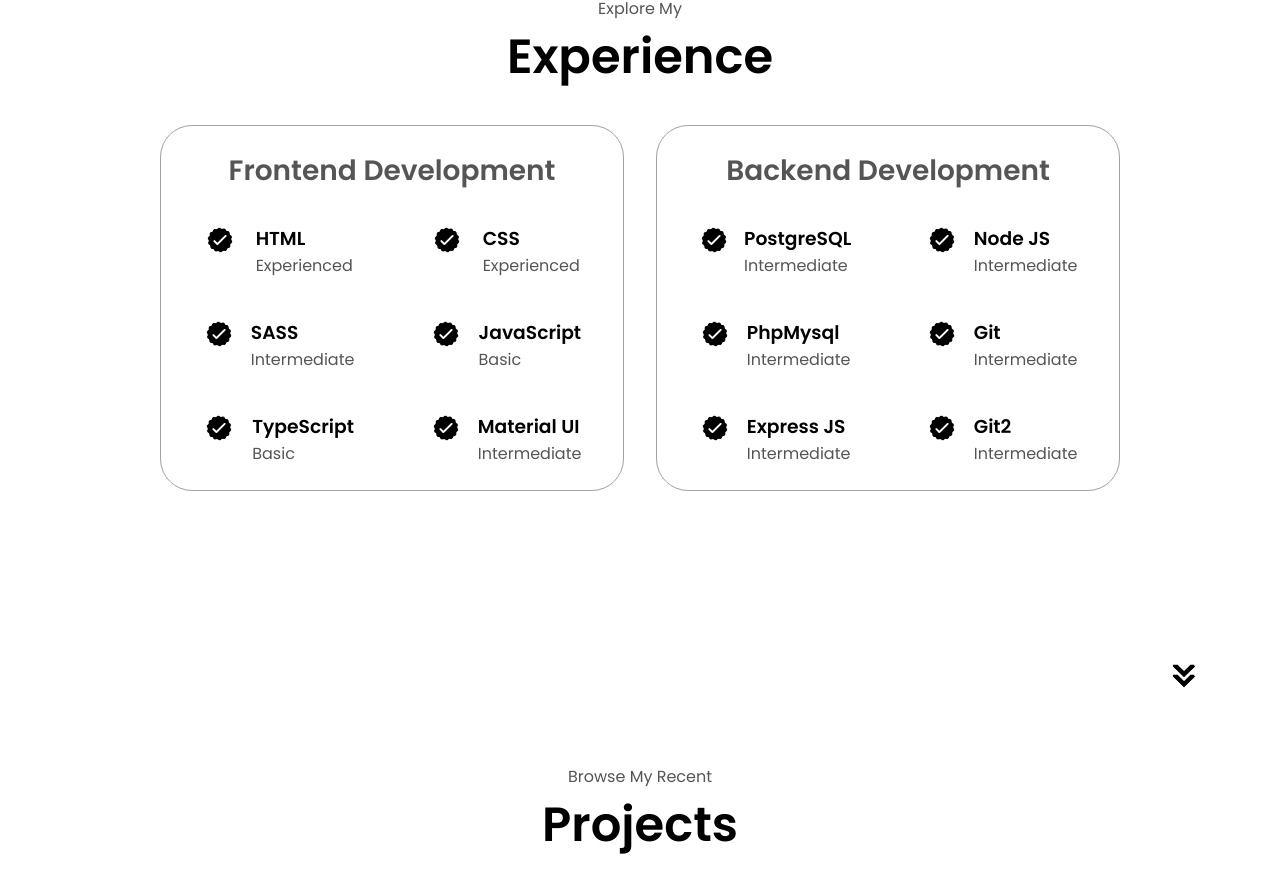
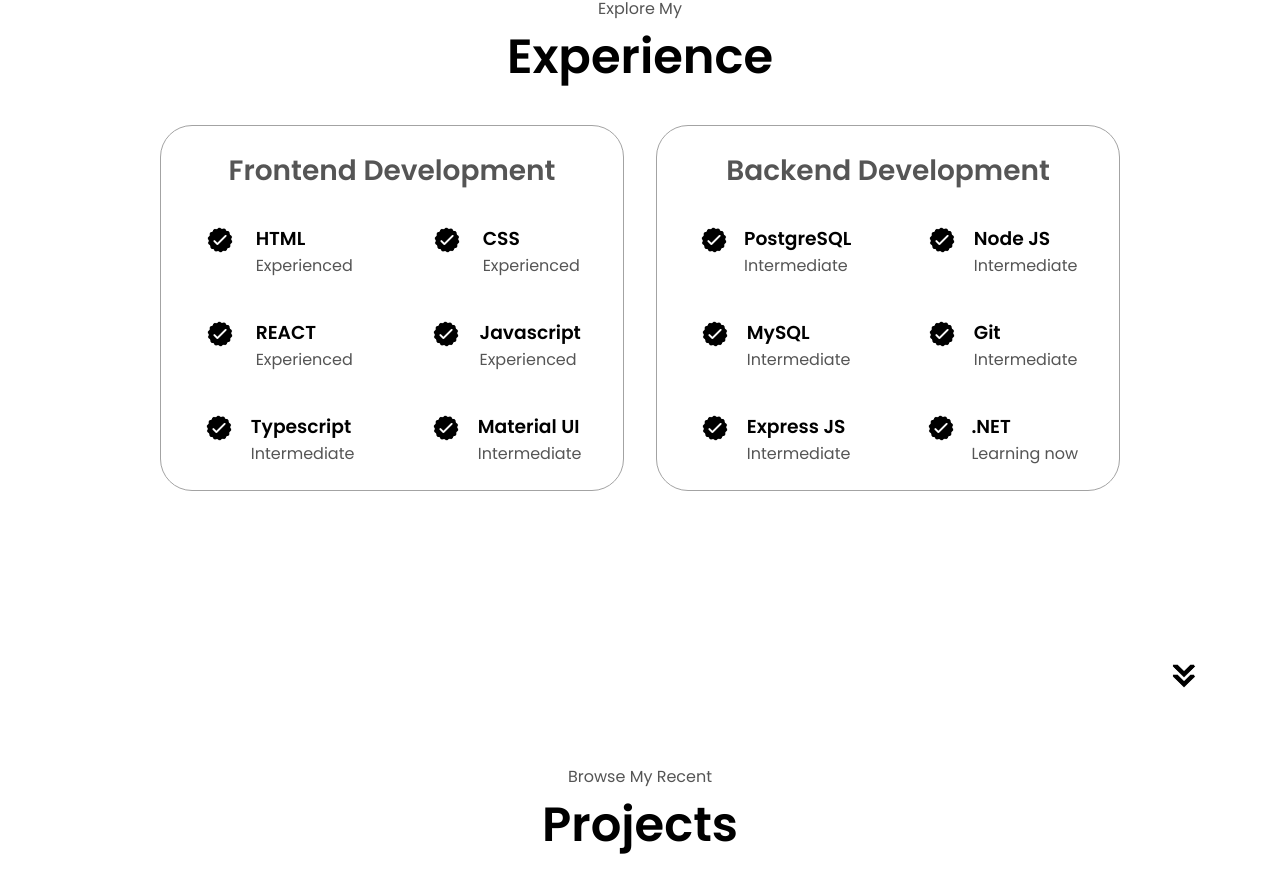
Before and after one commit to mvdgragt/PortfolioBasic, a React (Create React App) app: page / in a window 1280 px wide. Shown: the part 1580-2471 px from the top of the page. Built offline with nearby package versions, Linux system fonts and the light colour scheme.

Commit message:
added mapping of objects and react functions

```diff
--- a/src/Pages/Home/ContactMe.jsx
+++ b/src/Pages/Home/ContactMe.jsx
@@ -3,22 +3,22 @@ import React from 'react'
 function ContactMe() {
   return (
 <section id="contact">
-      <p class="section__text__p1">Get in Touch</p>
-      <h1 class="title">Contact Me</h1>
-      <div class="contact-info-upper-container">
-        <div class="contact-info-container">
+      <p className="section__text__p1">Get in Touch</p>
+      <h1 className="title">Contact Me</h1>
+      <div className="contact-info-upper-container">
+        <div className="contact-info-container">
           <img
             src="./img/email.png"
             alt="Email icon"
-            class="icon contact-icon email-icon"
+            className="icon contact-icon email-icon"
           />
           <p><a href="mailto:michiel@vandergragt.eu">michiel@vandergragt.eu</a></p>
         </div>
-        <div class="contact-info-container">
+        <div className="contact-info-container">
           <img
             src="./img/linkedin.png"
             alt="LinkedIn icon"
-            class="icon contact-icon"
+            className="icon contact-icon"
           />
           <p><a href="https://www.linkedin.com/in/michielvandergragt/">LinkedIn</a></p>
         </div>
--- a/src/Pages/Home/Footer.jsx
+++ b/src/Pages/Home/Footer.jsx
@@ -4,8 +4,8 @@ function Footer() {
   return (
     <footer>
     <nav>
-      <div class="nav-links-container">
-        <ul class="nav-links">
+      <div className="nav-links-container">
+        <ul className="nav-links">
           <li><a href="#about">About</a></li>
           <li><a href="#experience">Experience</a></li>
           <li><a href="#projects">Projects</a></li>
--- a/src/Pages/Home/MySkills.jsx
+++ b/src/Pages/Home/MySkills.jsx
@@ -1,153 +1,49 @@
 import React from 'react'
+import data from "../../data/index.json"
 
 function MySkills() {
   return (
     <section id="experience">
-    <p class="section__text__p1">Explore My</p>
-    <h1 class="title">Experience</h1>
-    <div class="experience-details-container">
-      <div class="about-containers">
-        <div class="details-container">
-          <h2 class="experience-sub-title">Frontend Development</h2>
-          <div class="article-container">
-            <article>
-              <img
-                src="./img/checkmark.png"
+    <p className="section__text__p1">Explore My</p>
+    <h1 className="title">Experience</h1>
+    <div className="experience-details-container">
+      <div className="about-containers">
+        <div className="details-container">
+          <h2 className="experience-sub-title">Frontend Development</h2>
+          <div className="article-container">
+          {data?.frontend_skills?.map((item,index) => (
+            <article key={index}>
+                      <img
+                src={item.src}
                 alt="Experience icon"
-                class="icon"
+                className="icon"
               />
               <div>
-                <h3>HTML</h3>
-                <p>Experienced</p>
+                <h3>{item.skill}</h3>
+                <p>{item.experience}</p>
               </div>
             </article>
-            <article>
-              <img
-                src="./img/checkmark.png"
+            ))
+            }
+          </div>
+        </div>
+        <div className="details-container">
+          <h2 className="experience-sub-title">Backend Development</h2>
+          <div className="article-container">
+          {data?.backend_skills?.map((item,index) => (
+            <article key={index}>
+                      <img
+                src={item.src}
                 alt="Experience icon"
-                class="icon"
+                className="icon"
               />
               <div>
-                <h3>CSS</h3>
-                <p>Experienced</p>
+                <h3>{item.skill}</h3>
+                <p>{item.experience}</p>
               </div>
             </article>
-            <article>
-              <img
-                src="./img/checkmark.png"
-                alt="Experience icon"
-                class="icon"
-              />
-              <div>
-                <h3>SASS</h3>
-                <p>Intermediate</p>
-              </div>
-            </article>
-            <article>
-              <img
-                src="./img/checkmark.png"
-                alt="Experience icon"
-                class="icon"
-              />
-              <div>
-                <h3>JavaScript</h3>
-                <p>Basic</p>
-              </div>
-            </article>
-            <article>
-              <img
-                src="./img/checkmark.png"
-                alt="Experience icon"
-                class="icon"
-              />
-              <div>
-                <h3>TypeScript</h3>
-                <p>Basic</p>
-              </div>
-            </article>
-            <article>
-              <img
-                src="./img/checkmark.png"
-                alt="Experience icon"
-                class="icon"
-              />
-              <div>
-                <h3>Material UI</h3>
-                <p>Intermediate</p>
-              </div>
-            </article>
-          </div>
-        </div>
-        <div class="details-container">
-          <h2 class="experience-sub-title">Backend Development</h2>
-          <div class="article-container">
-            <article>
-              <img
-                src="./img/checkmark.png"
-                alt="Experience icon"
-                class="icon"
-              />
-              <div>
-                <h3>PostgreSQL</h3>
-                <p>Intermediate</p>
-              </div>
-            </article>
-            <article>
-              <img
-                src="./img/checkmark.png"
-                alt="Experience icon"
-                class="icon"
-              />
-              <div>
-                <h3>Node JS</h3>
-                <p>Intermediate</p>
-              </div>
-            </article>
-            <article>
-              <img
-                src="./img/checkmark.png"
-                alt="Experience icon"
-                class="icon"
-              />
-              <div>
-                <h3>PhpMysql</h3>
-                <p>Intermediate</p>
-              </div>
-            </article>
-            <article>
-              <img
-                src="./img/checkmark.png"
-                alt="Experience icon"
-                class="icon"
-              />
-              <div>
-                <h3>Git</h3>
-                <p>Intermediate</p>
-              </div>
-            </article>
-            <article>
-              <img
-                src="./img/checkmark.png"
-                alt="Experience icon"
-                class="icon"
-              />
-              <div>
-                <h3>Express JS</h3>
-                <p>Intermediate</p>
-              </div>
-            </article>
-            <article>
-              <img
-                src="./img/checkmark.png"
-                alt="Experience icon"
-                class="icon"
-              />
-              <div>
-                <h3>Git2</h3>
-                <p>Intermediate</p>
-              </div>
-            </article>
-
+            ))
+            }
           </div>
         </div>
       </div>
@@ -155,8 +51,8 @@ function MySkills() {
     <img
       src="./img/arrow.png"
       alt="Arrow icon"
-      class="icon arrow"
-      onclick="location.href='./#projects'"
+      className="icon arrow"
+      onClick={() => {"location.href='./#projects'"}}
     />
   </section>  )
 }
--- a/src/Pages/Home/Navbar.jsx
+++ b/src/Pages/Home/Navbar.jsx
@@ -4,9 +4,9 @@ function Navbar() {
   return (
     <>
        <nav id="desktop-nav">
-      <div class="logo">Michiel vd Gragt</div>
+      <div className="logo">Michiel vd Gragt</div>
       <div>
-        <ul class="nav-links">
+        <ul className="nav-links">
           <li><a href="#about">About</a></li>
           <li><a href="#experience">Experience</a></li>
           <li><a href="#projects">Projects</a></li>
@@ -15,18 +15,18 @@ function Navbar() {
       </div>
     </nav>
     <nav id="hamburger-nav">
-      <div class="logo">John Doe</div>
-      <div class="hamburger-menu">
-        <div class="hamburger-icon" onclick="toggleMenu()">
+      <div className="logo">John Doe</div>
+      <div className="hamburger-menu">
+        <div className="hamburger-icon" onClick={() => {"toggleMenu()"}}>
           <span></span>
           <span></span>
           <span></span>
         </div>
-        <div class="menu-links">
-          <li><a href="#about" onclick="toggleMenu()">About</a></li>
-          <li><a href="#experience" onclick="toggleMenu()">Experience</a></li>
-          <li><a href="#projects" onclick="toggleMenu()">Projects</a></li>
-          <li><a href="#contact" onclick="toggleMenu()">Contact</a></li>
+        <div className="menu-links">
+          <li><a href="#about" onClick={() => {"toggleMenu()"}}>About</a></li>
+          <li><a href="#experience" onClick={() => {"toggleMenu()"}}>Experience</a></li>
+          <li><a href="#projects" onClick={() => {"toggleMenu()"}}>Projects</a></li>
+          <li><a href="#contact" onClick={() => {"toggleMenu()"}}>Contact</a></li>
         </div>
       </div>
     </nav>
--- /dev/null
+++ b/src/data/index.json
@@ -0,0 +1,104 @@
+{
+    "frontend_skills": [
+        {
+          "id": "1",
+          "src": "./img/checkmark.png",
+          "skill": "HTML",
+          "experience": "Experienced"
+        },
+        {
+          "id": "2",
+          "src": "./img/checkmark.png",
+          "skill": "CSS",
+          "experience": "Experienced"
+        },
+        {
+          "id": "3",
+          "src": "./img/checkmark.png",
+          "skill": "REACT",
+          "experience": "Experienced"
+        },
+        {
+          "id": "4",
+          "src": "./img/checkmark.png",
+          "skill": "Javascript",
+          "experience": "Experienced"
+        },
+        {
+          "id": "5",
+          "src": "./img/checkmark.png",
+          "skill": "Typescript",
+          "experience": "Intermediate"
+        },
+        {
+          "id": "6",
+          "src": "./img/checkmark.png",
+          "skill": "Material UI",
+          "experience": "Intermediate"
+        }
+
+      ],
+
+    "backend_skills": [
+      {
+        "id": "1",
+        "src": "./img/checkmark.png",
+        "skill": "PostgreSQL",
+        "experience": "Intermediate"
+      },
+      {
+        "id": "2",
+        "src": "./img/checkmark.png",
+        "skill": "Node JS",
+        "experience": "Intermediate"
+      },
+      {
+        "id": "3",
+        "src": "./img/checkmark.png",
+        "skill": "MySQL",
+        "experience": "Intermediate"
+      },
+      {
+        "id": "4",
+        "src": "./img/checkmark.png",
+        "skill": "Git",
+        "experience": "Intermediate"
+      },
+      {
+        "id": "5",
+        "src": "./img/checkmark.png",
+        "skill": "Express JS",
+        "experience": "Intermediate"
+      },
+      {
+        "id": "6",
+        "src": "./img/checkmark.png",
+        "skill": ".NET",
+        "experience": "Learning now"
+      }
+
+    ],
+    "portfolio": [
+      {
+        "id": "1",
+        "src": "./img/placeholder-image.png",
+        "title": "Ahuse",
+        "description": "Lorem ipsum dolor sit amet, consectetur adipiscing elit. Suspenmdisse varius eim in eros elementum tristique",
+        "link": "View In Github"
+      },
+      {
+        "id": "2",
+        "src": "./img/placeholder-image-1.png",
+        "title": "App Dashboard",
+        "description": "Lorem ipsum dolor sit amet, consectetur adipiscing elit. Suspenmdisse varius eim in eros elementum tristique",
+        "link": "View In Github"
+      },
+      {
+        "id": "3",
+        "src": "./img/placeholder-image-2.png",
+        "title": "Easy Rentn",
+        "description": "Lorem ipsum dolor sit amet, consectetur adipiscing elit. Suspenmdisse varius eim in eros elementum tristique",
+        "link": "View In Github"
+      }
+    ]
+  }
```
Also changed, not shown: src/Pages/Home/AboutMe.jsx (+14 -14 lines), src/Pages/Home/HeroSection.jsx (+4 -4 lines), src/Pages/Home/MyPortfolio.jsx (+33 -33 lines).
